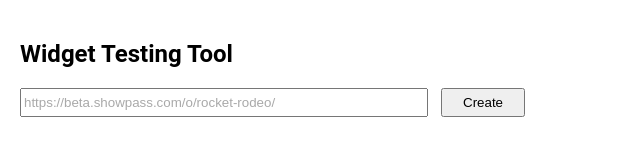
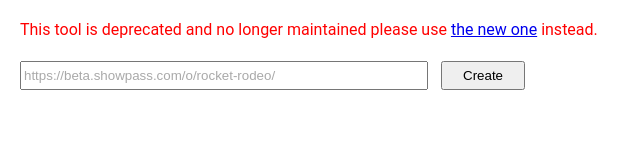
Before and after one commit to jaredrooprai/showpass-widget-testing, a Gatsby site: page / in a window 1280 px wide. Shown: the whole page, without its empty margins (0-640 px from the left). Built offline with nearby package versions, Linux system fonts and the light colour scheme; Gatsby itself is replaced by a stand-in of ours; no server answers.

Commit message:
add deprecated warning

```diff
--- a/src/pages/index.tsx
+++ b/src/pages/index.tsx
@@ -94,9 +94,12 @@ const HomePage = () => {
         `}
       />
       <Container>
-        <Col>
-          <h2>Widget Testing Tool</h2>
-        </Col>
+        <div style={{ marginBottom: '22px' }}>
+          <span style={{ color: 'red' }}>
+            This tool is deprecated and no longer maintained please use{' '}
+            <a href="https://spwidgettool.netlify.app/">the new one</a> instead.
+          </span>
+        </div>
         <Col>
           <Row>
             <Input
```
